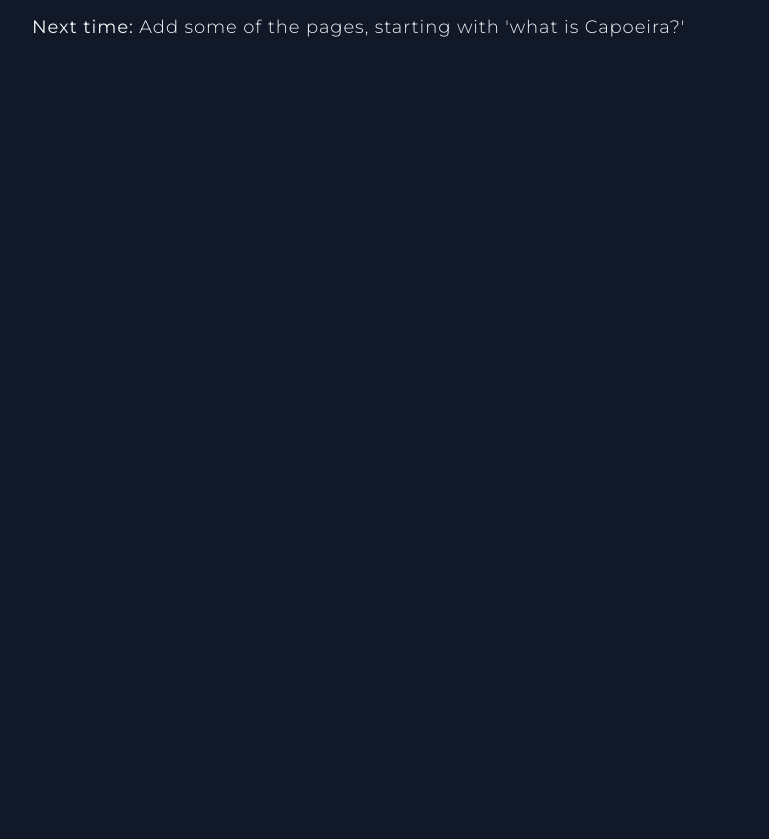
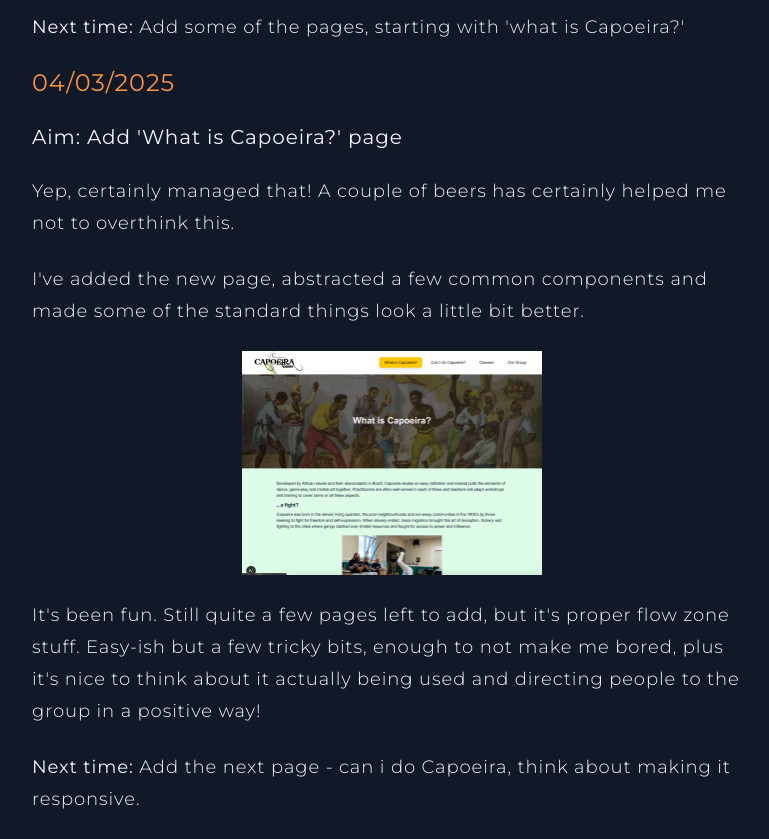
Before and after one commit to magpys/dan-blog, a Next.js app: page /dev-diary/capoeira-derby in a window 1280 px wide. Shown: the part 2680-3519 px from the top of the page, without its empty margins (248-1017 px from the left). Before the commit the page ends 2747 px from the top, so only its background shows below. Built offline with nearby package versions, Linux system fonts and the light colour scheme.

Commit message:
add next entry for capoeira dev diary page

```diff
--- a/app/dev-diary/capoeira-derby/page.mdx
+++ b/app/dev-diary/capoeira-derby/page.mdx
@@ -67,3 +67,27 @@ But it has been rewarding work so far. Anything that helps channel traffic to th
 I'd love to have this done by the end of next weekend.
 
 **Next time:** Add some of the pages, starting with 'what is Capoeira?'
+
+## 04/03/2025
+
+### Aim: Add 'What is Capoeira?' page
+
+Yep, certainly managed that! A couple of beers has certainly helped me not to overthink this.
+
+I've added the new page, abstracted a few common components and made some of the standard things look a little bit
+better.
+
+<div className={`flex items-center justify-center`}>
+  <Image
+    src="/dev/capoeira-what-is-page.png"
+    alt={`A screenshot of the new 'What is Capoeira?' page.`}
+    width={300}
+    height={300}
+  />
+</div>
+
+It's been fun. Still quite a few pages left to add, but it's proper flow zone stuff. Easy-ish but a few tricky bits,
+enough to not make me bored, plus it's nice to think about it actually being used and directing people to the group in a
+positive way!
+
+**Next time:** Add the next page - can i do Capoeira, think about making it responsive.
```
Also changed, not shown: public/dev/capoeira-what-is-page.png (added).
